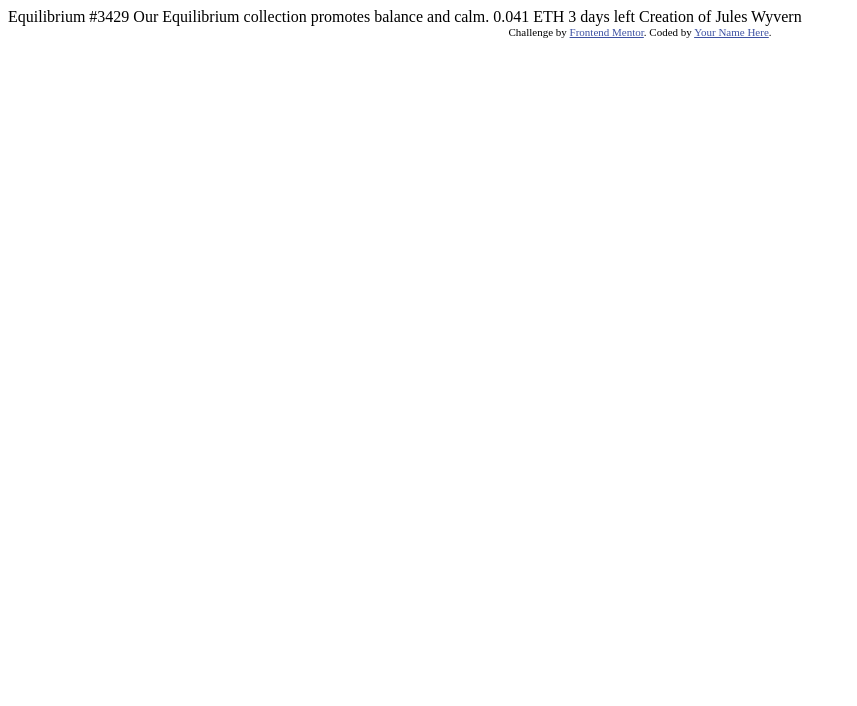
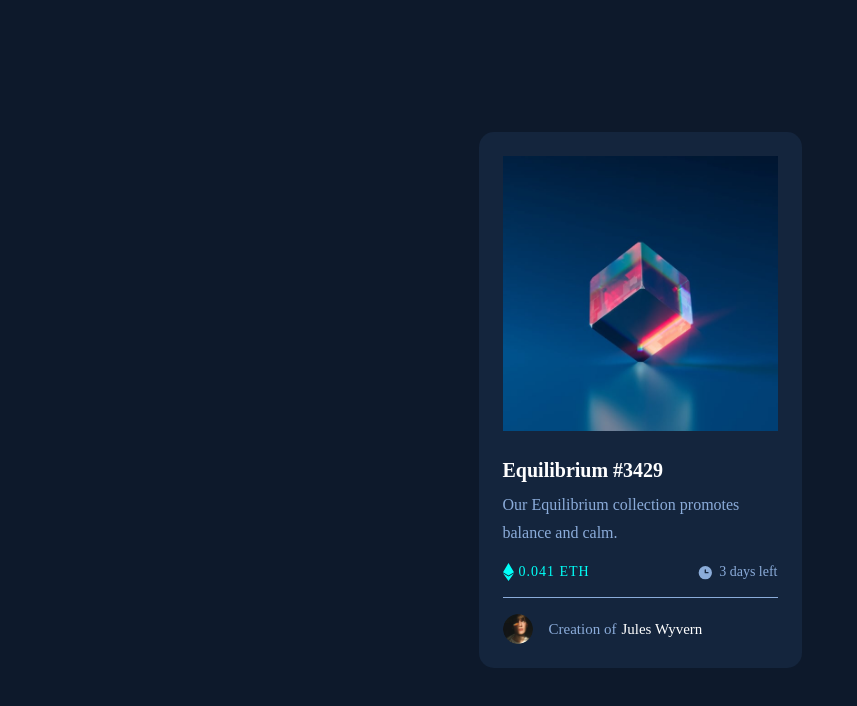
Before and after one commit to Davesamuu/Desafiofront, a plain HTML site: page index.html in a window 1280 px wide. Shown: the whole page, without its empty margins (0-857 px from the left). Drawn offline with Linux system fonts and the light colour scheme.

Commit message:
Ultimas alterações necessárias para a finalização

```diff
--- a/index.html
+++ b/index.html
@@ -1,33 +1,50 @@
 <!DOCTYPE html>
 <html lang="en">
  <head>
-  <meta charset="UTF-8">
-  <meta name="viewport" content="width=device-width, initial-scale=1.0"> <!-- displays site properly based on user's device -->
+  <meta charset="UTF-8" />
+  <meta name="viewport" content="width=device-width, initial-scale=1.0" />
 
-  <link rel="icon" type="image/png" sizes="32x32" href="./images/favicon-32x32.png">
-
-  <title>Frontend Mentor | NFT preview card component</title>
-
-  <!-- Feel free to remove these styles or customise in your own stylesheet 👍 -->
-  <style>
-    .attribution { font-size: 11px; text-align: center; }
-    .attribution a { color: hsl(228, 45%, 44%); }
-  </style>
+  <link rel="preconnect" href="https://fonts.googleapis.com" />
+  <link rel="preconnect" href="https://fonts.gstatic.com" crossorigin />
+  <link
+    href="https://fonts.googleapis.com/css??family-Outfit:wght@300;400;60"
+    rel="stylesheet"
+  />
+  <link rel="stylesheet" href="style.css" />
+  <link
+    rel="icon"
+    type="image/png"
+    sizes="32x32"
+    href="./images/favicon-32x32.png"
+  />
+  <title>NFT preview card component</title>
  </head>
  <body>
-
-  Equilibrium #3429
-
+    <div class="card">
+      <div class="image">
+        <img src="images/image-equilibrium.jpg" alt="" class="mainImg">
+      <div>
+        <img src="images/icon-view.svg" alt="">
+      </div>
+    </div>
+      <h3>Equilibrium #3429</h3>
+      <div class="description">
         Our Equilibrium collection promotes balance and calm.
-
+      </div>
+      <div class="price-days">
+        <div class="price">
+          <img src="images/icon-ethereum.svg" alt="">
           0.041 ETH
+        </div>
+        <div class="days">
+          <img src ="images/icon-clock.svg" alt="">
           3 days left
-
-  Creation of Jules Wyvern
-
-  <div class="attribution">
-    Challenge by <a href="https://www.frontendmentor.io?ref=challenge" target="_blank">Frontend Mentor</a>.
-    Coded by <a href="#">Your Name Here</a>.
+        </div>
+      </div>
+      <div class="creator">
+        <img src ="images/image-avatar.png" alt="" class="avatar">
+        Creation of <span>Jules Wyvern</span>
+      </div>
     </div>
  </body>
 </html>
--- /dev/null
+++ b/style.css
@@ -0,0 +1,128 @@
+* {
+   padding: 0;
+   margin: 0;
+}
+
+body {
+  background-color:  hsl(217, 54%, 11%);
+  width: 100%;
+  height: 100vh;
+  color: white;
+  display: flex;
+  Justify-content: center;
+  align-items: center;
+  font-family: "Outfit", sans-serif,
+}
+
+.card{
+   background-color:  hsl(216, 50%, 16%);
+   border-radius: 15px;
+   width: 275px;
+   padding: 1.5rem;
+}
+
+.image{
+position: relative;
+}
+
+.image div{
+   position: absolute;
+   background-color: hsl(178, 100%, 50%, 60%);
+   top: 0;
+   width: 100%;
+   height: 100%;
+   opacity: 0;
+}
+
+.image div:hover{
+   opacity: 1;
+   cursor: pointer;
+   border-radius: 10px;
+}
+
+.image div img {
+   position: absolute;
+   top: 50%;
+   left: 50%;
+   transform: translate(-50%, -50%);
+}
+
+.mainImg{
+   width: 100%;
+   height: 100%;
+   height: auto;
+}
+
+h3 {
+   margin-top: 1.5rem;
+   font-size: 20px;
+   font-weight: 600;
+}
+
+.description {
+   margin: 0.6rem 0 1rem 0;
+   color: hsl(215, 51%, 70%);
+   line-height: 28px;
+   font-weight: 300;
+}
+
+.price-days{
+   display: flex;
+   justify-content: space-between;
+   border-bottom: 1px solid hsl(215, 51%, 70%);
+   padding-bottom: 1em;
+   margin-bottom: 1rem;
+   }
+
+.price {
+   display: flex;
+   align-items: center;
+   color: hsl(178, 100%, 50%);
+   font-size: 14px;
+   letter-spacing: 1px;
+}
+
+.price img {
+   margin-right: 5px;
+}
+
+.days {
+   display: flex;
+   align-items: center;
+   color: hsl(215, 51%, 70%);
+   font-size: 14px;
+}
+
+.days img {
+   margin-right: 5px;
+}
+
+.creator {
+   display: flex;
+   align-items: center;
+   font-size: 15px;
+   color: hsl(215, 51%, 70%);
+}
+
+.avatar {
+   border: 1px solid Iwhite;
+   border-radius: 50px;
+   margin-right: 1rem;
+   width: 30px;
+}
+
+span {
+   color: white;
+   margin-left: 5px;
+}
+
+.mainImg,
+h3,
+span {
+cursor: pointer;
+}
+
+h3:hover,
+span:hover {
+   color: hsl(178, 100%, 50%);
+}
```
Lines whose indentation alone changed are shown as unchanged.
